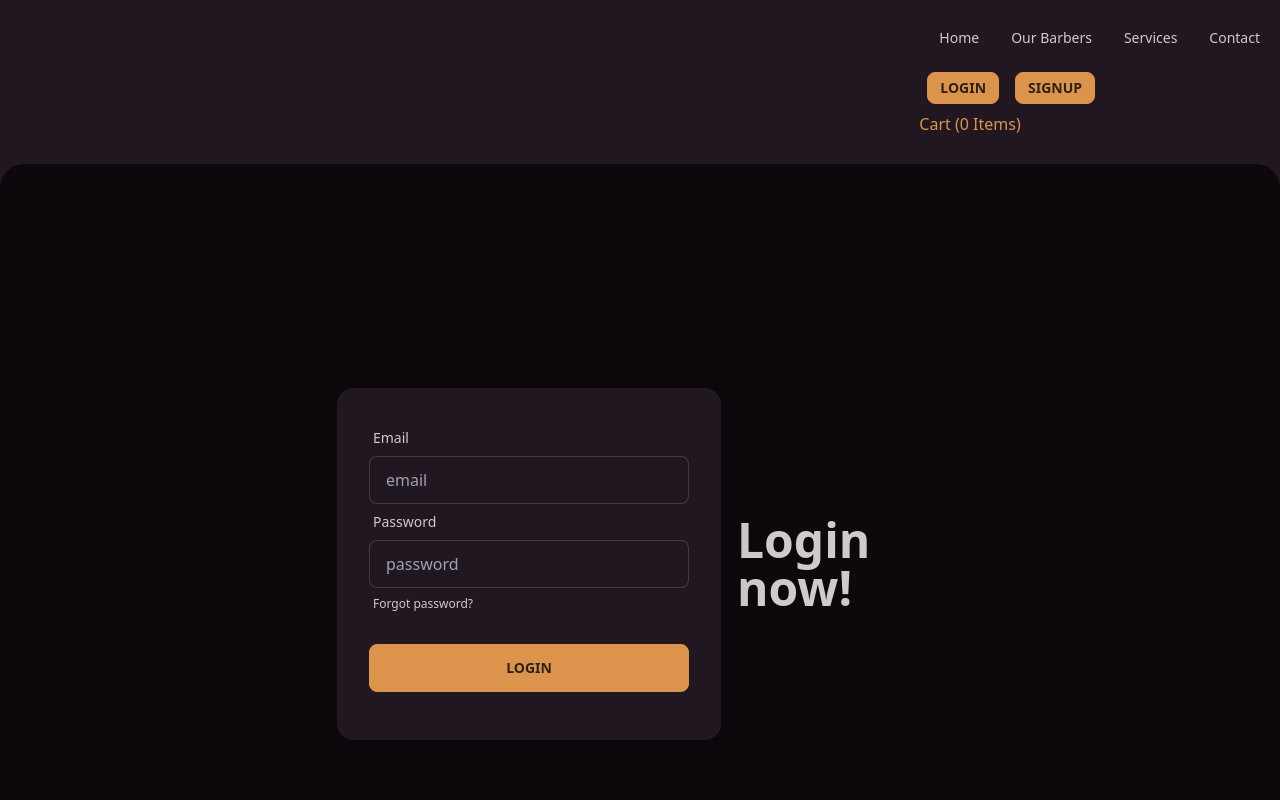
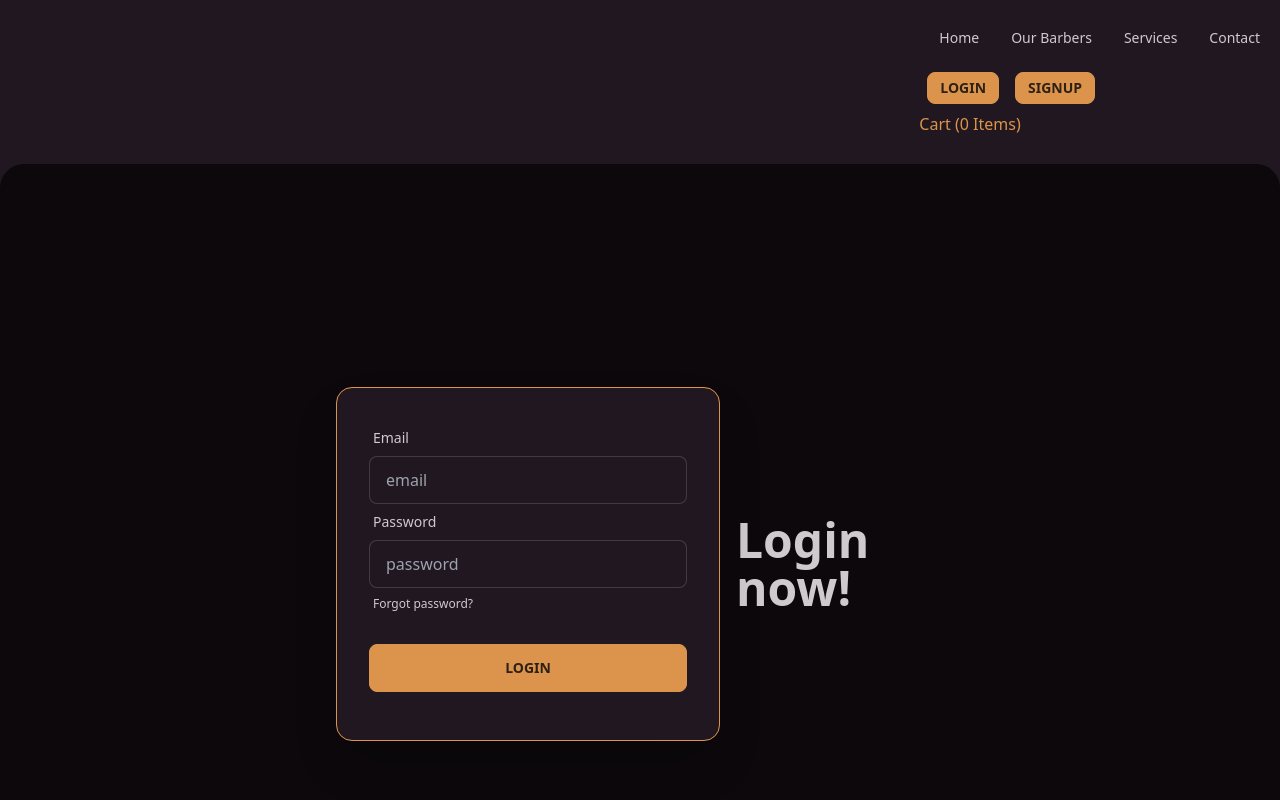
Before and after one commit to princessjenn/project-03, a React (Vite) app in the folder client/: page /login in a window 1280 px wide. Shown: the top 800 px of the page. Built offline with nearby package versions, Linux system fonts and the light colour scheme.

Commit message:
added border to login box

```diff
--- a/client/src/pages/Login/index.jsx
+++ b/client/src/pages/Login/index.jsx
@@ -47,7 +47,7 @@ const Login = (props) => {
           <h1 className="text-5xl font-bold">Login now!</h1>
         </div>
         <div className="card flex-shrink-0 w-full max-w-sm shadow-2xl bg-base-100">
-          <div className="card-body">
+          <div className="card-body border border-primary rounded-2xl">
             {data ? (
               <p>
                 Success! You may now head{" "}
```
